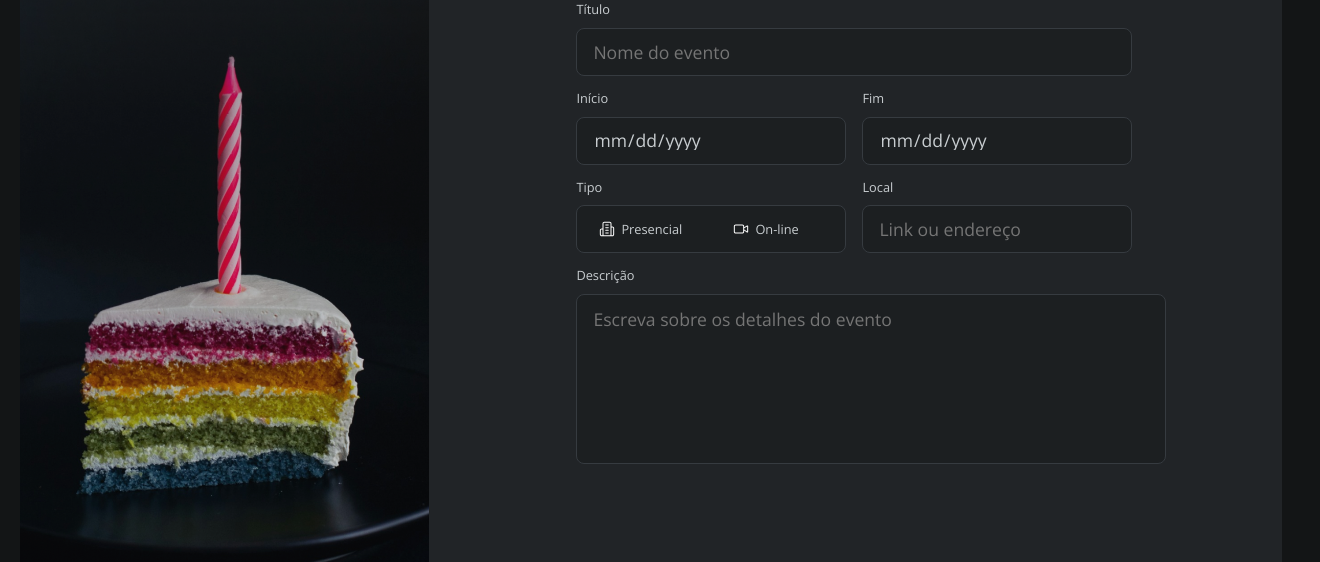
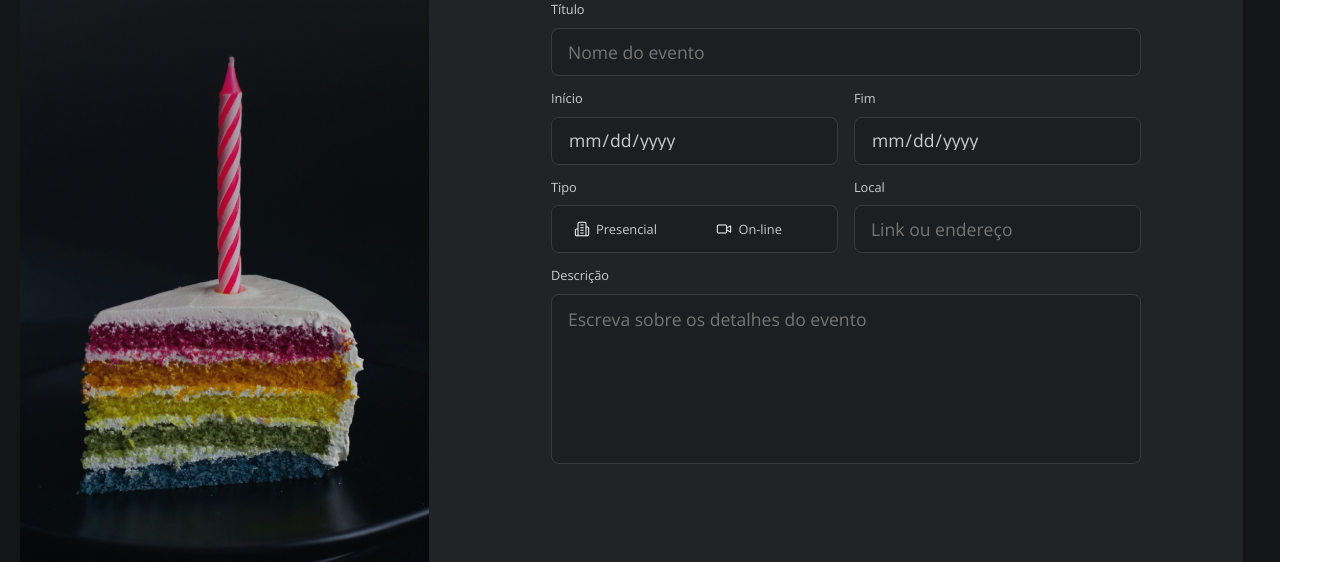
Before and after one commit to LeandroSarkis/Projeto-convite, a plain HTML site: page index.html in a window 1280 px wide. Shown: the part 238-800 px from the top of the page, 1320 px wide, since content can reach past the window. Drawn offline with nearby package versions, Linux system fonts and the light colour scheme.

Commit message:
Corrigindos  bugs de layout

```diff
--- a/styles/fields/textarea.css
+++ b/styles/fields/textarea.css
@@ -1,9 +1,10 @@
 .textarea-wrapper {
-
+  position: relative;
 
   textarea {
 
-    width: 100%;
+
+    width: 34.75rem;
     height: 8.5rem;
     resize: none;
 
--- a/styles/global.css
+++ b/styles/global.css
@@ -53,6 +53,5 @@ body {
   margin: 0;
   padding: 0;
   box-sizing: border-box;
-
-  overflow: hidden;
+  overflow: auto;
 }
--- a/styles/layout.css
+++ b/styles/layout.css
@@ -2,8 +2,8 @@
   display: grid;
   grid-template-columns: 30.25% 66.75%;
   padding: 1.25rem;
-  width: 100%;
-  height: 10000vh;
+  max-width: 100vw;
+  min-height: 100vh;
   gap: 1.25rem;
   overflow: auto;
 
@@ -35,6 +35,7 @@ main {
 
 aside {
   position: relative;
+  overflow: auto;
 
 
   & #aside-container {
@@ -49,7 +50,7 @@ aside {
 
     border-radius: 0.75rem;
 
-    overflow: hidden;
+    overflow: auto;
 
     h1 {
       font: var(--title-logo);
```
